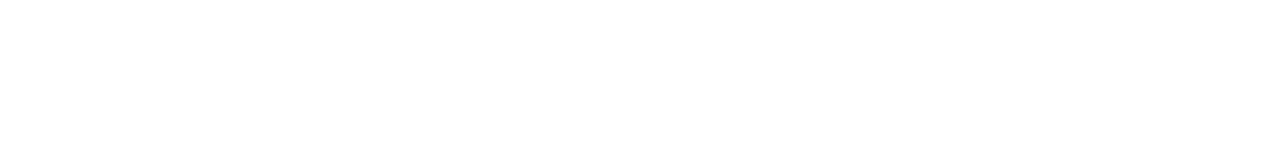
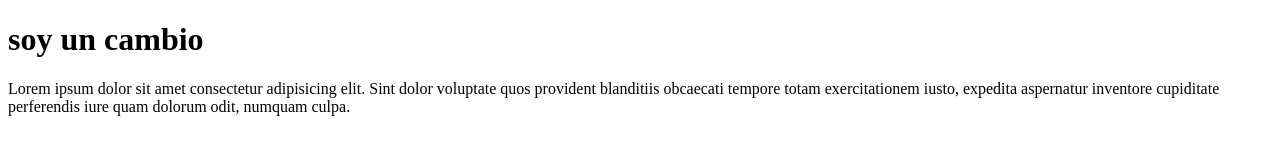
Before and after one commit to Vicorodriguez/git-prueba-tres, a plain HTML site: page index.html in a window 1280 px wide. Drawn offline with Linux system fonts and the light colour scheme.

Commit message:
commit de prueba

```diff
--- a/index.html
+++ b/index.html
@@ -6,6 +6,7 @@
     <title>Document</title>
 </head>
 <body>
-
+    <h1>soy un cambio</h1>
+    <p>Lorem ipsum dolor sit amet consectetur adipisicing elit. Sint dolor voluptate quos provident blanditiis obcaecati tempore totam exercitationem iusto, expedita aspernatur inventore cupiditate perferendis iure quam dolorum odit, numquam culpa.</p>
 </body>
 </html>
```
